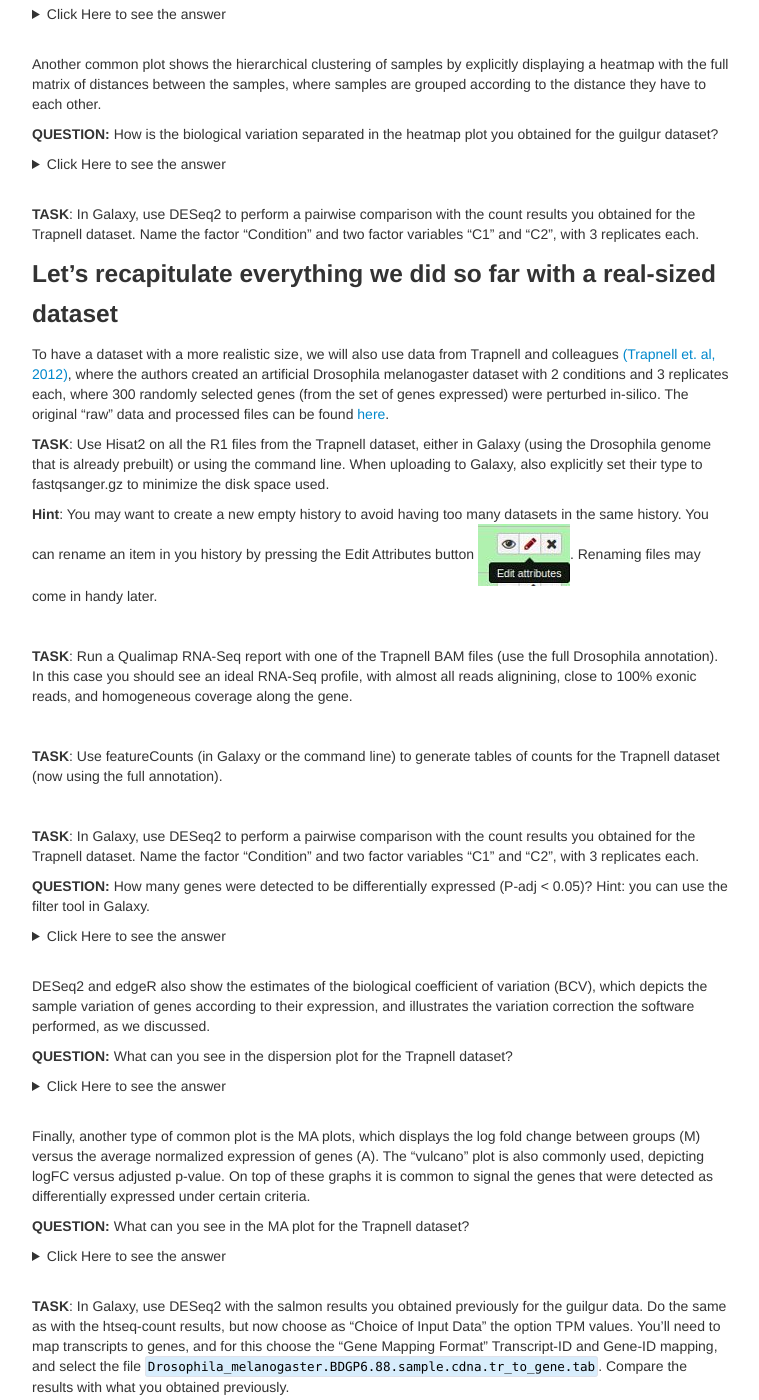
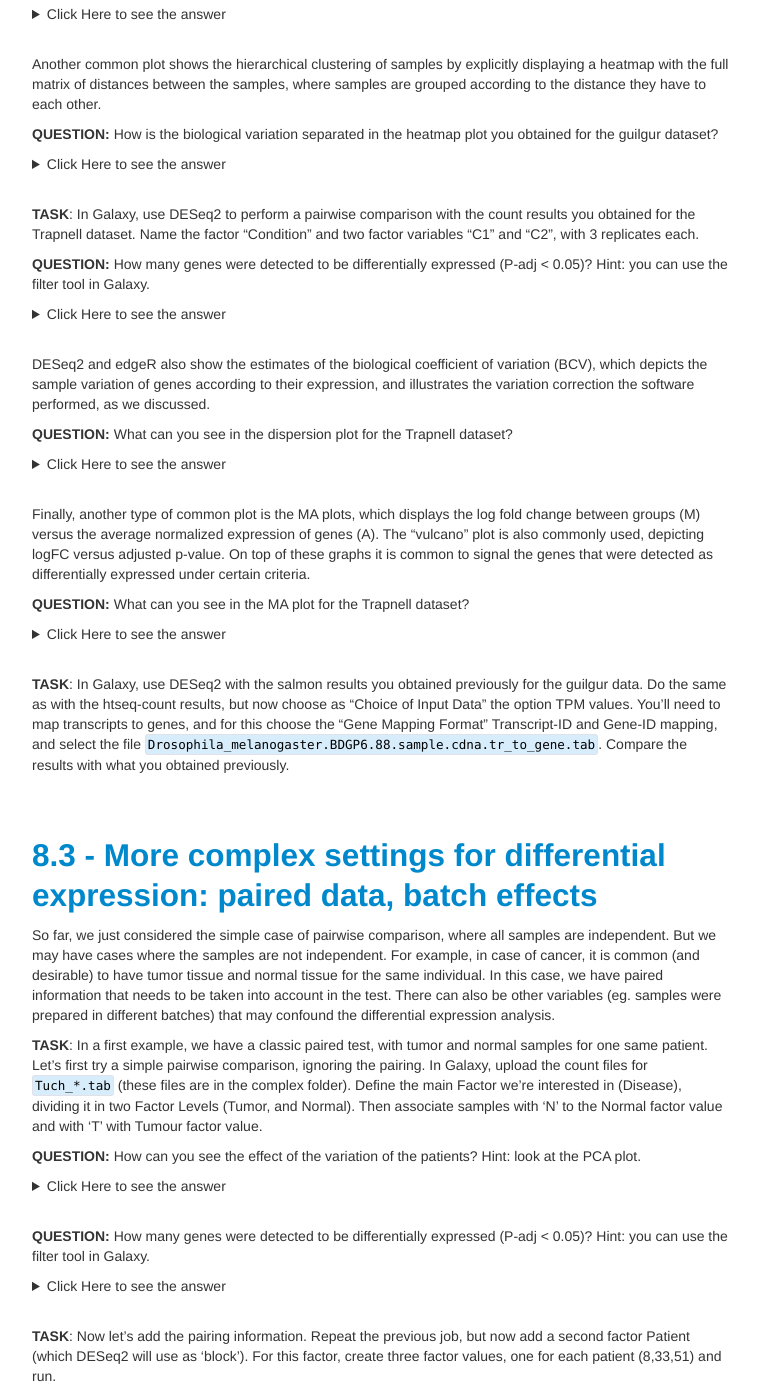
Before and after one commit to GTPB/ADER18F, a Jekyll site: the page built from pages/L08.md, in a window 1280 px wide and 1400 px high, scrolled down 3099 px. Shown: the whole window, without its empty margins (258-1017 px from the left). Built offline with Jekyll 4.4.1, drawn with Linux system fonts in a browser that asks for light colours.

Commit message:
Update L08.md

```diff
--- a/pages/L08.md
+++ b/pages/L08.md
@@ -118,30 +118,6 @@ The samples sharing the genotype are clearly closer together.
 <img src="./images/L08/guilgur_heatmap.jpg" alt="PLOT HEATMAP">
 
 </details>
-<br/>
-
-
-**TASK**: In Galaxy, use DESeq2 to perform a pairwise comparison with the count results you obtained for the Trapnell dataset. Name the factor "Condition" and two factor variables "C1" and "C2", with 3 replicates each.
-<br/>
-
-### Let's recapitulate everything we did so far with a real-sized dataset
-
-To have a dataset with a more realistic size, we will also use data from Trapnell and colleagues [(Trapnell et. al, 2012)](https://www.ncbi.nlm.nih.gov/pmc/articles/PMC3334321/), where the authors created an artificial Drosophila melanogaster dataset with 2 conditions and 3 replicates each, where 300 randomly selected genes (from the set of genes expressed) were perturbed in-silico. The original "raw" data and processed files can be found [here](https://www.ncbi.nlm.nih.gov/geo/query/acc.cgi?acc=GSE32038).
-<br/>
-
-**TASK**: Use Hisat2 on all the R1 files from the Trapnell dataset, either in Galaxy (using the Drosophila genome that is already prebuilt) or using the command line. When uploading to Galaxy, also explicitly set their type to fastqsanger.gz to minimize the disk space used.
-<br/>
-
-**Hint**: You may want to create a new empty history to avoid having too many datasets in the same history. You can rename an item in you history by pressing the Edit Attributes button ![edit](./images/L08/edit.jpg). Renaming files may come in handy later.
-
-<br/>
-
-**TASK**: Run a Qualimap RNA-Seq report with one of the Trapnell BAM files (use the full Drosophila annotation). In this case you should see an ideal RNA-Seq profile, with almost all reads alignining, close to 100% exonic reads, and homogeneous coverage along the gene.
-
-<br/>
-
-**TASK**: Use featureCounts (in Galaxy or the command line) to generate tables of counts for the Trapnell dataset (now using the full annotation).
-
 <br/>
 
 **TASK**: In Galaxy, use DESeq2 to perform a pairwise comparison with the count results you obtained for the Trapnell dataset. Name the factor "Condition" and two factor variables "C1" and "C2", with 3 replicates each.
```
